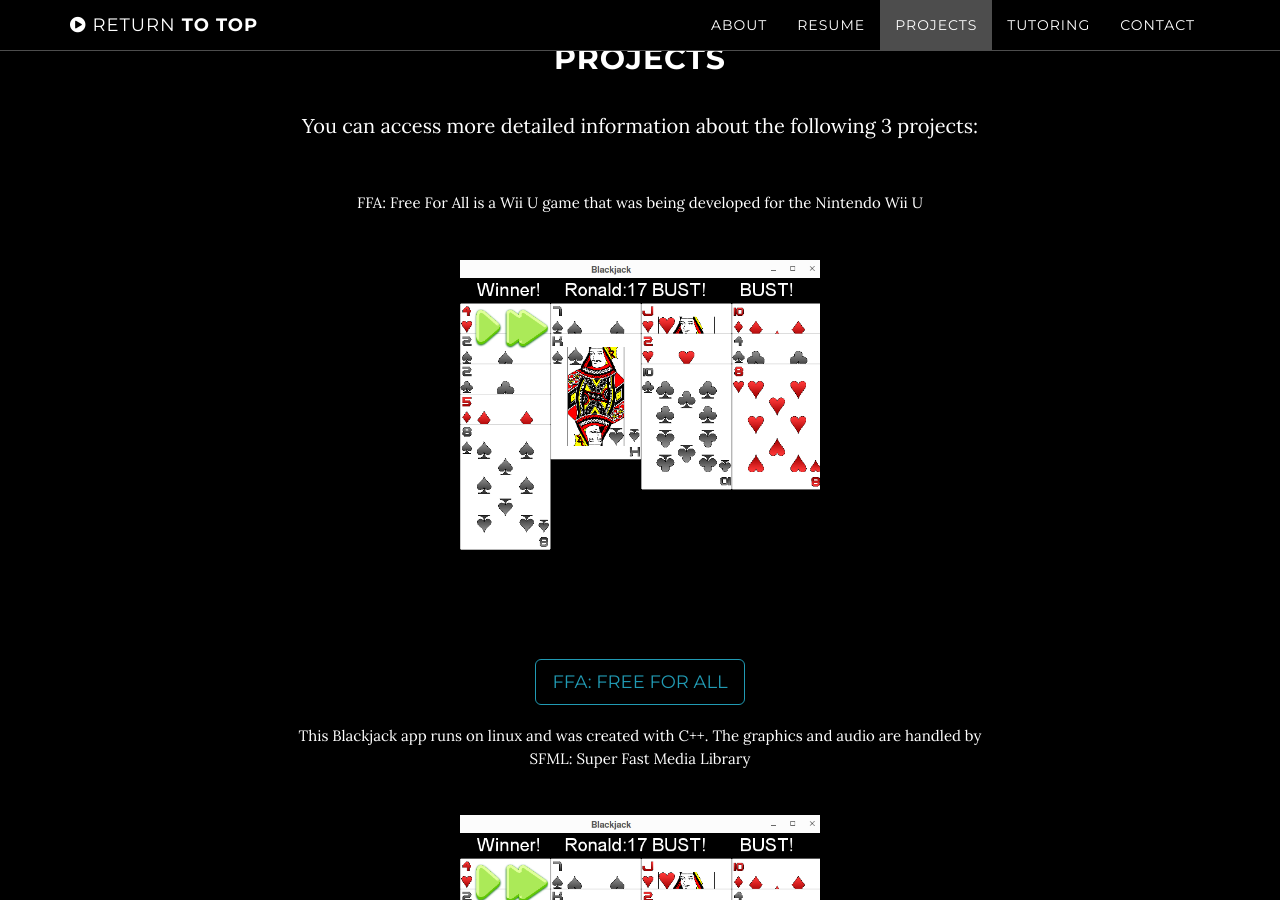
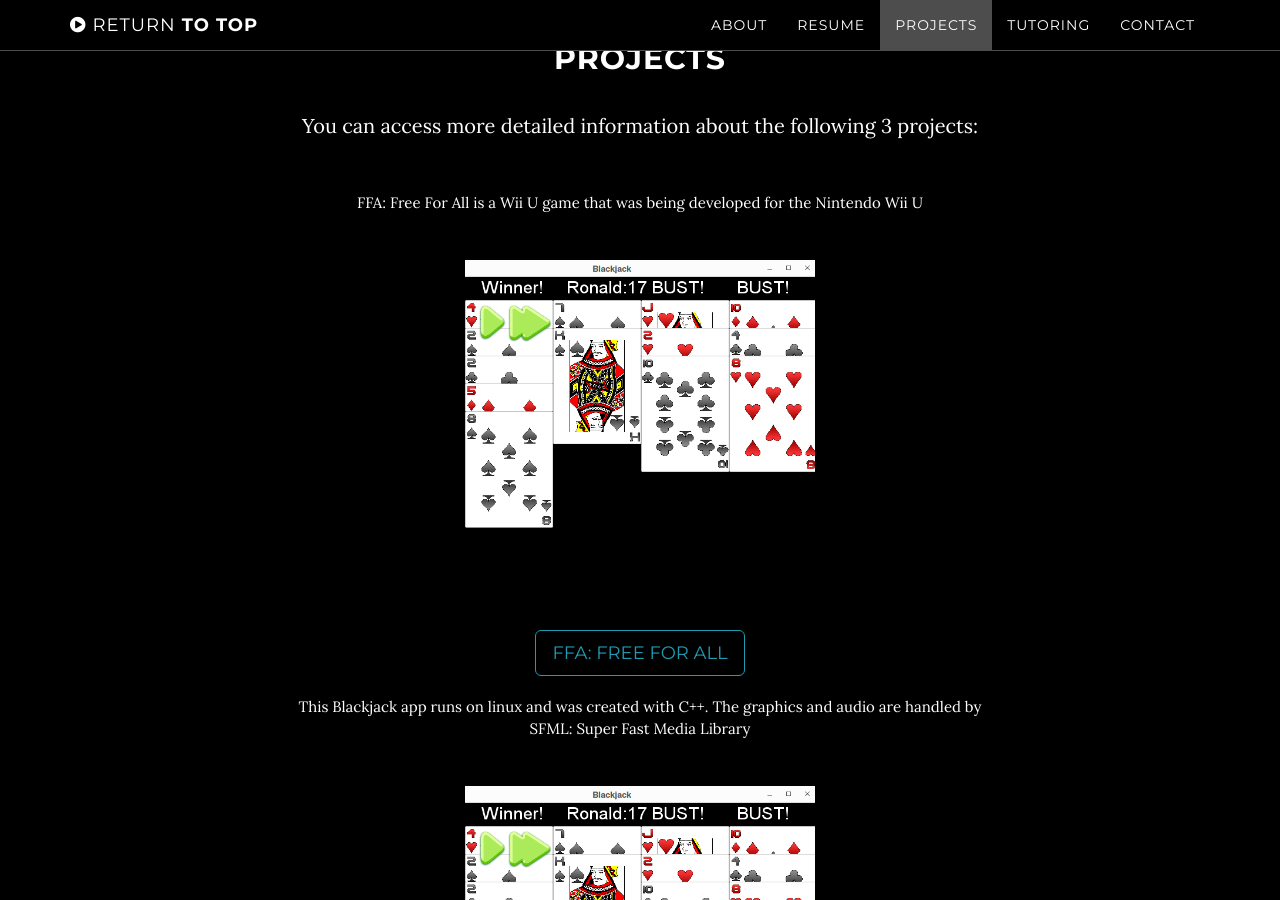
Before and after one commit to ronaldmanganaro/ronaldmanganaro.github.io, a Jekyll site: the page built from index.html, in a window 1280 px wide and 900 px high, scrolled down 1933 px. Built offline with Jekyll 4.4.1, drawn with Linux system fonts in a browser that asks for light colours.

Commit message:
enlarged picture size for projects

```diff
--- a/_includes/projects.html
+++ b/_includes/projects.html
@@ -6,15 +6,15 @@
           <p>You can access more detailed information about the following 3 projects:</p>
           <table class="tbl-projects">
             <tr><td><p class="small">FFA: Free For All is a Wii U game that was being developed for the Nintendo Wii U</p></td></tr>
-            <tr><td><a href="img/Turn2.png" target="_blank"><img src="img/Turn2.png" width="50%" height="50%"></img></a></td></tr>
+            <tr><td><a href="img/Turn2.png" target="_blank"><img src="img/Turn2.png" width="350vw" height="350vh"></img></a></td></tr>
             <tr><td><a href="" class="btn btn-default btn-lg">FFA: Free For All</a></td></tr>
 
             <tr><td><p class="small">This Blackjack app runs on linux and was created with C++. The graphics and audio are handled by SFML: Super Fast Media Library </p></td></tr>
-            <tr><td><a href="img/Turn2.png" target="_blank"><img src="img/Turn2.png" width="50%" height="50%"></img></a></td></tr>
+            <tr><td><a href="img/Turn2.png" target="_blank"><img src="img/Turn2.png" width="350vw" height="350vh"></img></a></td></tr>
             <tr><td><a href="Blackjack" class="btn btn-default btn-lg">Blackjack</a></td></tr>
 
             <tr><td><p class="small">Running Buddy is an adroid application that helps the user schedule a run and give out tips to help the user run better.</p></td></tr>
-            <tr><td><a href="img/RunningBuddyDiagram.png" target="_blank"><img src="img/RunningBuddyDiagram.png" width="50%" height="50%"></img></a></td></tr>
+            <tr><td><a href="img/RunningBuddyDiagram.png" target="_blank"><img src="img/RunningBuddyDiagram.png" width="350vw" height="350vh"></img></a></td></tr>
             <tr><td><a href="" class="btn btn-default btn-lg">Running Buddy</a></td></tr>
          </table>
       </div>
```
